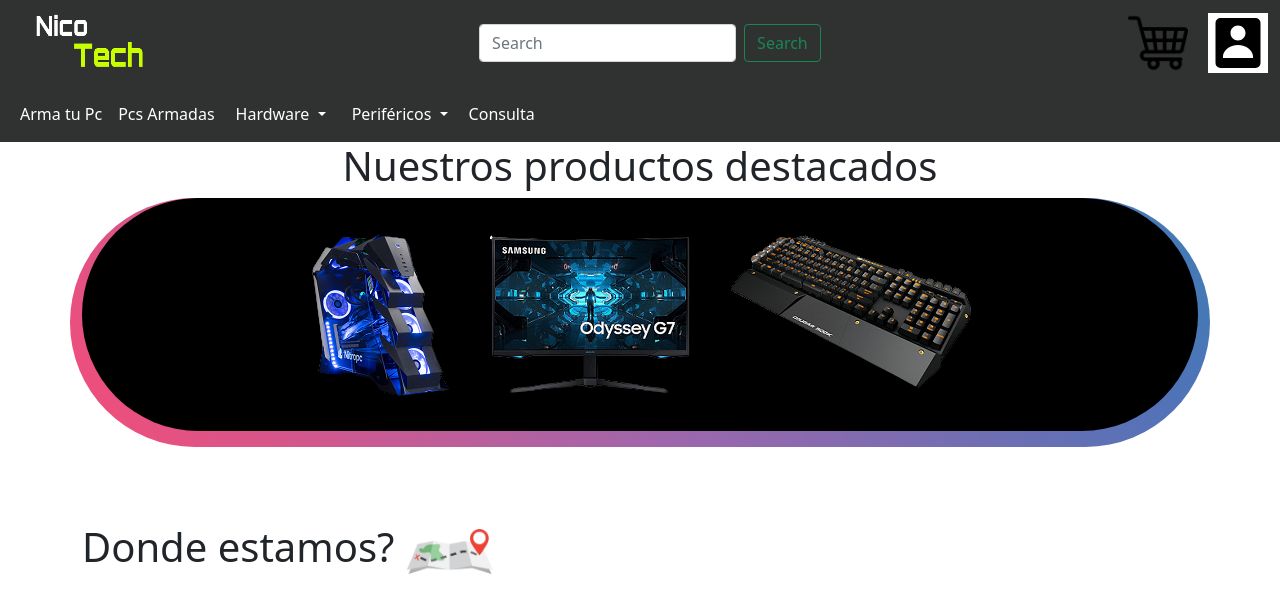
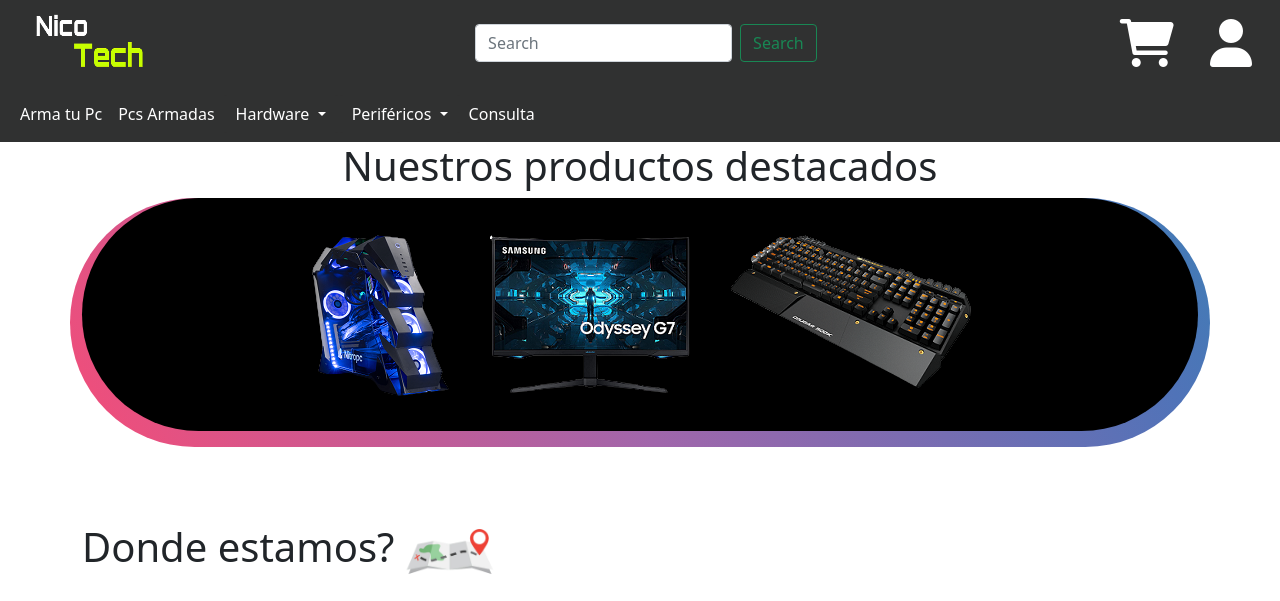
Before and after one commit to NicoTecno/JavaScriptProyectoFinalDominguez, a website: page index.html in a window 1280 px wide. Shown: the top 601 px of the page. Drawn offline with nearby package versions, Linux system fonts and the light colour scheme; some packages are replaced by stand-ins of ours; a script that the page names is missing.

Commit message:
Arreglo de iconos tienda y usuario

```diff
--- a/index.html
+++ b/index.html
@@ -43,6 +43,10 @@
       crossorigin="anonymous"
       referrerpolicy="no-referrer"
     />
+    <link
+      rel="stylesheet"
+      href="https://cdnjs.cloudflare.com/ajax/libs/font-awesome/6.1.0/css/all.min.css"
+    />
   </head>
   <body>
     <header>
@@ -68,18 +72,29 @@
             </button>
           </form>
           <div>
-            <img
+            <i
+              class="fas fa-shopping-cart"
+              id="tamanio_carrito"
+              onclick="vista_carrito()"
+            ></i>
+
+            <!-- <img
               src="../imgs/iconos/carrito-de-compras.png"
               id="tamanio_carrito"
               onclick="vista_carrito()"
               alt=""
-            />
-            <img
+            /> -->
+            <i
+              class="fas fa-user"
+              id="tamanio_usuario"
+              onclick="iniciar_sesion()"
+            ></i>
+            <!-- <img
               src="../imgs/iconos/bxs-user-rectangle.svg"
               id="tamanio_usuario"
               alt=""
               onclick="iniciar_sesion()"
-            />
+            /> -->
           </div>
           <!-- </div> -->
         </div>
--- a/scss/_ajustes.scss
+++ b/scss/_ajustes.scss
@@ -31,7 +31,6 @@
   border-radius: 2rem;
   color: aliceblue;
   text-justify: distribute;
-  //   margin-left: 3rem;
 }
 
 @media (max-width: 575px) {
@@ -70,25 +69,21 @@
   color: white;
 }
 
-#tamanio_carrito {
-  width: 60px;
-  height: 60px;
-  // background-color: white;
-  // color: aliceblue;
+.fas.fa-shopping-cart {
+  color: white;
+  font-size: 3rem;
+  margin-right: 2rem;
 }
-
-//NUEVO
 
 .img_producto_carrito {
   width: 60px;
   height: 60px;
 }
 
-#tamanio_usuario {
-  width: 60px;
-  height: 60px;
-  background-color: white;
-  margin-left: 1rem;
+.fas.fa-user {
+  color: white;
+  font-size: 3rem;
+  margin-right: 1rem;
 }
 
 //para una alerta
```
Also changed, not shown: css/style.css, 1 other file.
